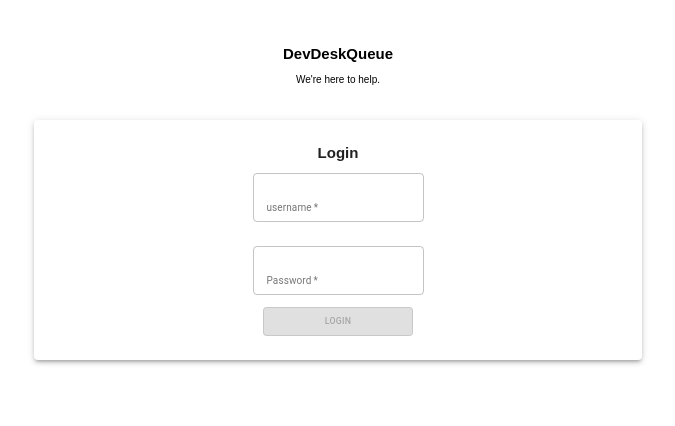
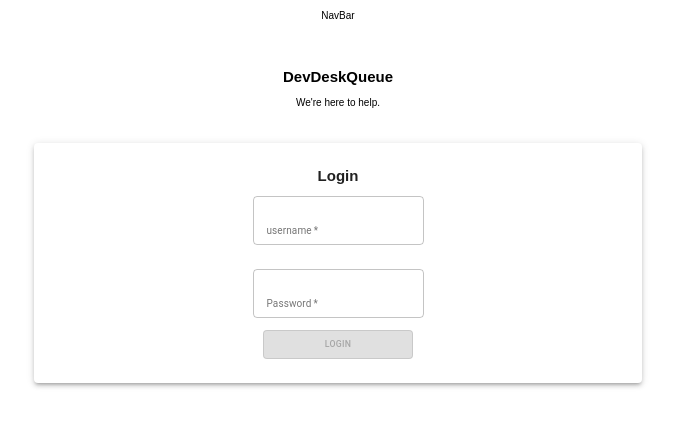
Before and after one commit to bw-dev-desk-queue/FE, a React (Create React App) app: page / in a window 1280 px wide. Shown: the top 426 px of the page, without its empty margins (302-977 px from the left). Built offline with nearby package versions, Linux system fonts and the light colour scheme.

Commit message:
started NavBar

```diff
--- a/src/App.js
+++ b/src/App.js
@@ -7,7 +7,7 @@ import Signup from './components/Signup';
 import Account from './components/Account';
 import CreateTicket from './components/CreateTicket';
 import Tickets from './components/Tickets';
-
+import NavBar from './components/NavBar';
 
 // I'm thinking '/' for login page
 // '/signup' for Signup
@@ -23,6 +23,7 @@ function App() {
   return (
     <Router>
       <div className='App'>
+        <Route path ='/' component={NavBar} />
         <Route exact path='/' component={Login} />
         <Route path='/signup' component={Signup} />
         <Route path='/account' component={Account} />
--- /dev/null
+++ b/src/components/NavBar.js
@@ -0,0 +1,11 @@
+import React from 'react';
+
+function NavBar(props) {
+
+  return (
+    <p>NavBar</p>
+  );
+
+}
+
+export default NavBar
```
